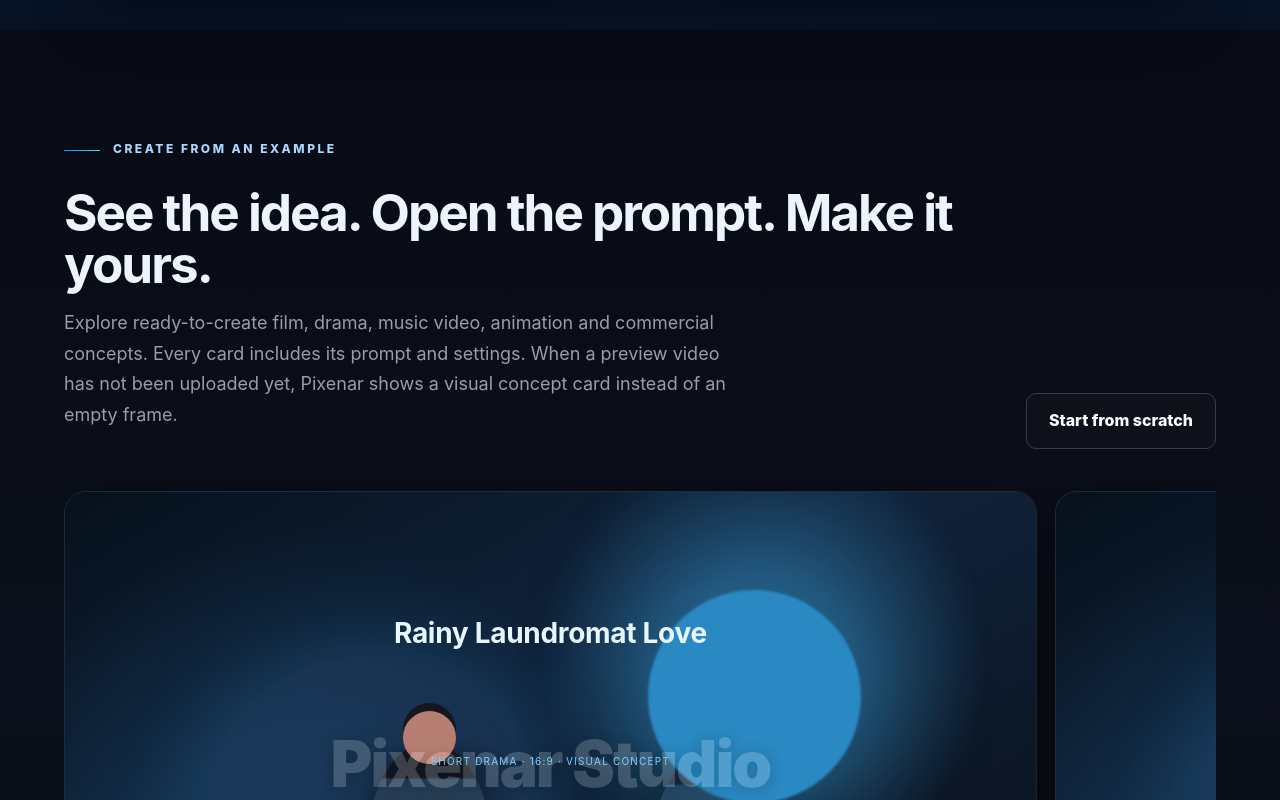
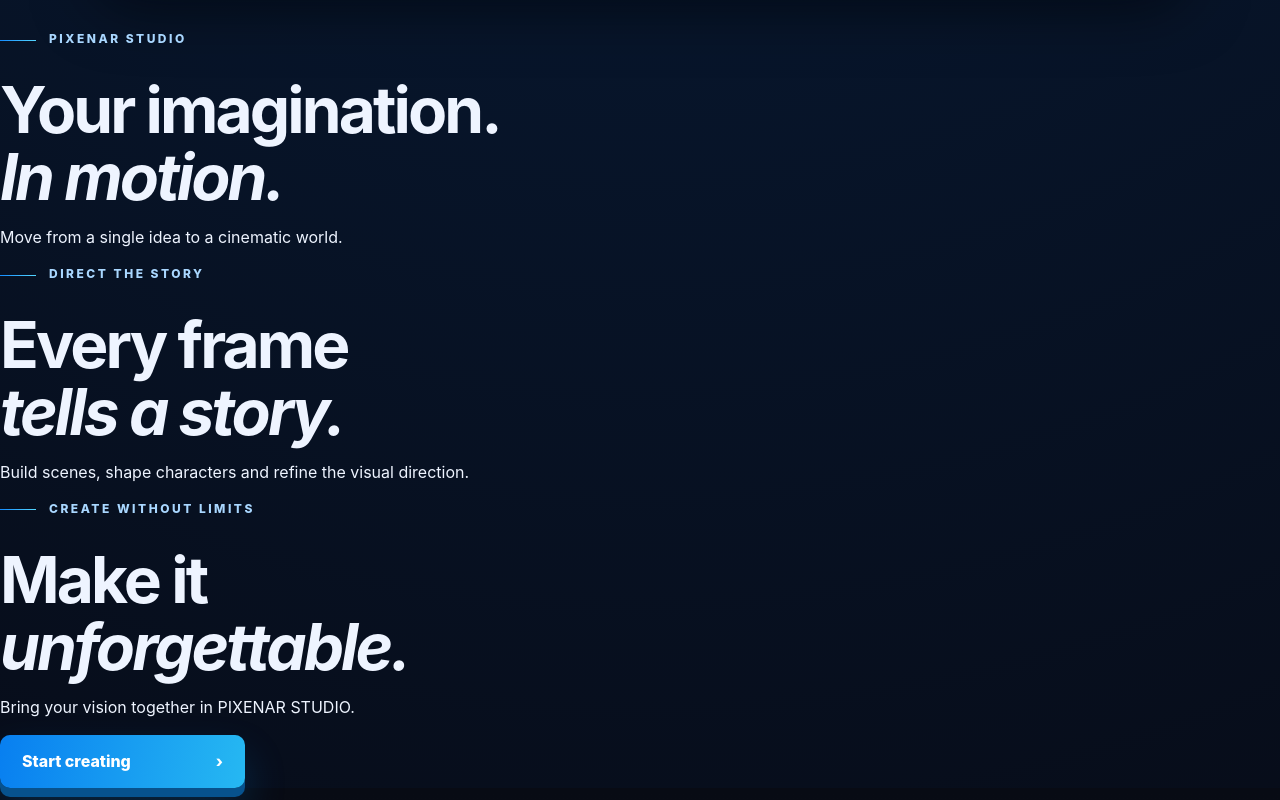
Before and after one commit to tntr24795-dot/PixenarMV, a Next.js app: page / in a window 1280 px wide. Shown: the part 1200-2000 px from the top of the page. Built offline with nearby package versions, Linux system fonts and the light colour scheme; no server answers; the database is empty.

Commit message:
Add full-screen scroll-driven cinematic storytelling with moving video backdrop

```diff
--- a/app/page.tsx
+++ b/app/page.tsx
@@ -3,7 +3,7 @@ import { mainSiteUrl } from "@/lib/brand-links";
 import { showcaseTemplates } from "@/lib/showcase";
 import ShowcaseCarousel from "@/components/showcase-carousel";
 import HeroShowcasePreview from "@/components/hero-showcase-preview";
-import Studio3DScene from "@/components/studio-3d-scene";
+
 import { createClient } from "@/lib/supabase/server";
 import { supabaseUrl } from "@/lib/supabase/config";
 
@@ -105,7 +105,7 @@ export default async function Home() {
       </nav>
       <section className="hero">
         <div className="heroGlow" />
-        <Studio3DScene />
+
         <p className="landingKicker">AI FILM · DRAMA · MUSIC · VIDEO CREATION STUDIO</p>
         <h1>
           Turn every story
@@ -162,6 +162,30 @@ export default async function Home() {
               <button>Generate scene</button>
             </div>
           </div>
+        </div>
+      </section>
+      <section className="cinematicScroll" aria-label="Discover the Pixenar creative workflow">
+        <div className="cinematicScrollMedia" aria-hidden="true">
+          {showcaseItems[0]?.videoSrc ? (
+            <video src={showcaseItems[0].videoSrc} autoPlay muted loop playsInline preload="metadata" />
+          ) : <div className="cinematicScrollFallback" />}
+          <div className="cinematicScrollShade" />
+        </div>
+        <div className="cinematicScrollBeat">
+          <p className="landingKicker">PIXENAR STUDIO</p>
+          <h2>Your imagination.<br/><em>In motion.</em></h2>
+          <p>Move from a single idea to a cinematic world.</p>
+        </div>
+        <div className="cinematicScrollBeat">
+          <p className="landingKicker">DIRECT THE STORY</p>
+          <h2>Every frame<br/><em>tells a story.</em></h2>
+          <p>Build scenes, shape characters and refine the visual direction.</p>
+        </div>
+        <div className="cinematicScrollBeat">
+          <p className="landingKicker">CREATE WITHOUT LIMITS</p>
+          <h2>Make it<br/><em>unforgettable.</em></h2>
+          <p>Bring your vision together in PIXENAR STUDIO.</p>
+          <Link href="/create" className="landingPrimary">Start creating <span>›</span></Link>
         </div>
       </section>
       <section className="showcaseSection" id="examples">
```
